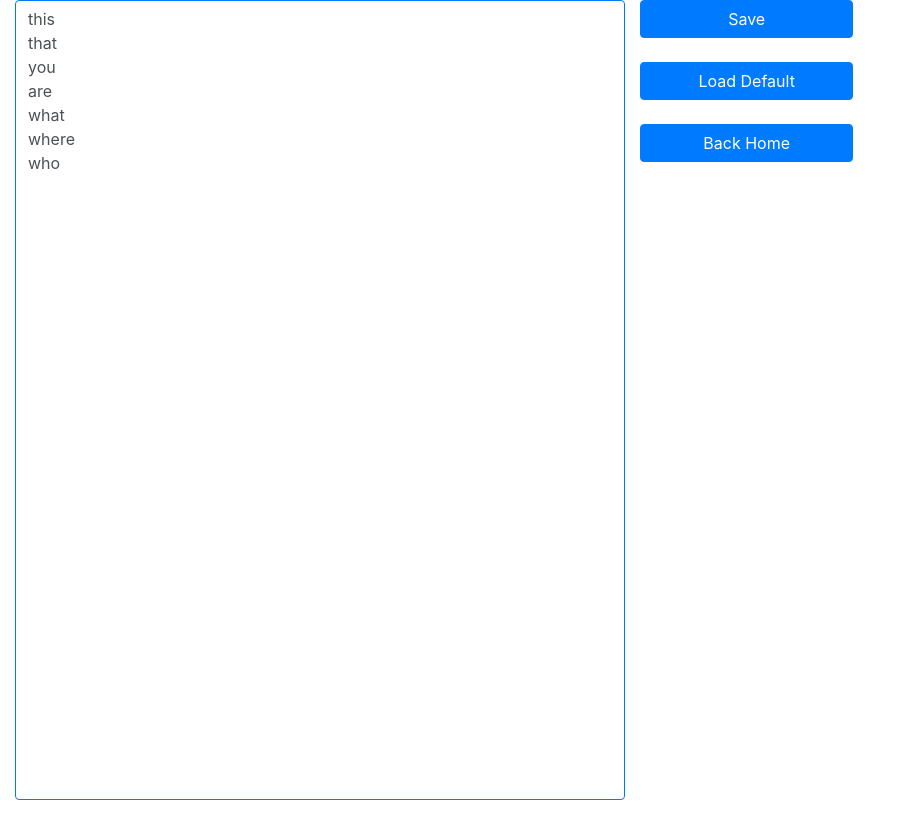
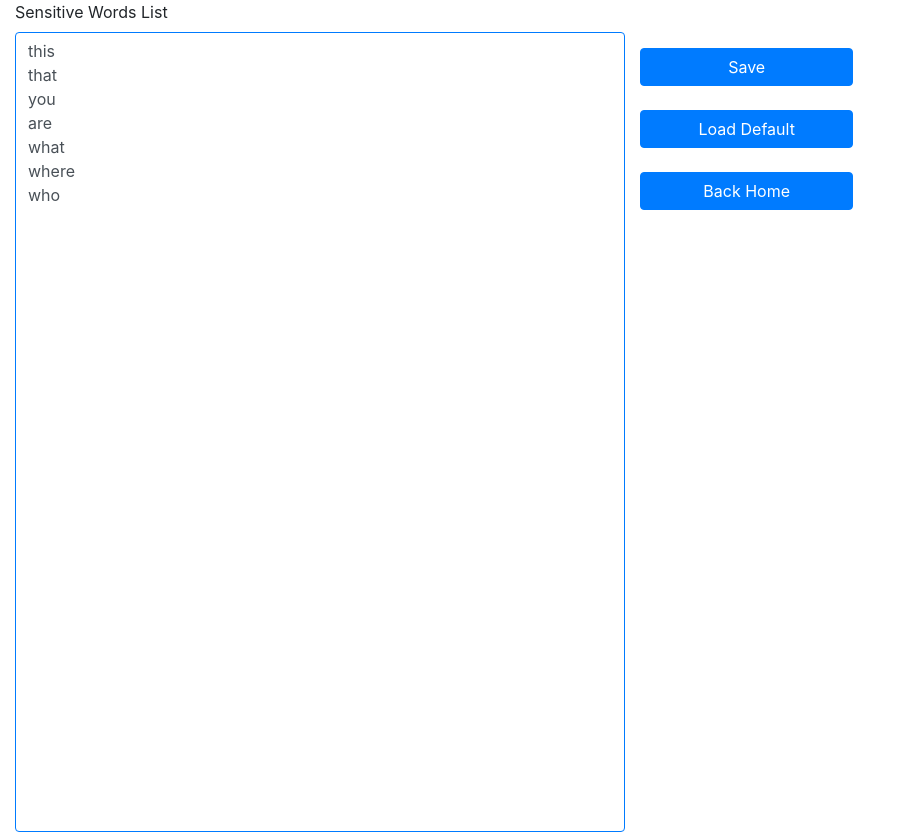
Before and after one commit to sunshineplan/SensitiveWordsCheck, a Flask app: page /setting in a window 1280 px wide. Shown: the part 62-894 px from the top of the page, without its empty margins (0-901 px from the left). Before the commit the page ends 862 px from the top, so only its background shows below. Run offline with Flask 2, Linux system fonts and the light colour scheme; some libraries are stand-ins or nearby versions.

Commit message:
Add textarea label

```diff
--- a/templates/index.html
+++ b/templates/index.html
@@ -119,9 +119,10 @@
     <div class="container-fluid">
         <div class="row">
             <div class="col-sm-9 col-md-6 pb-3 pb-md-0">
-                <textarea class="form-control" id="input" placeholder="Copy or enter article here..."></textarea>
+                <label for="input">{% if name=='root' %}Article{% elif name=='setting' %}Sensitive Words List{% endif %}</label>
+                <textarea class="form-control" id="input" {% if name=='root' %}placeholder="Copy or enter article here..."{% endif %}></textarea>
             </div>
-            <div class="col-sm-3 col-md-2 pb-3 pb-md-0 pl-sm-0 p-md-0">
+            <div class="col-sm-3 col-md-2 pb-3 pl-sm-0 pt-sm-5 pb-md-0 p-md-0 pt-md-5">
                 {% if name=='root' %}
                 <button onclick="javascript:void(0)" id="check" type="button" class="btn btn-primary btn-block">Check</button>
                 <button onclick="copyText()" type="button" class="btn btn-primary btn-block">Copy Article</button>
@@ -137,6 +138,7 @@
             </div>
             {% if name=='root' %}
             <div class="col-md-4 pb-3 pb-md-0">
+                <label for="output">Result</label>
                 <textarea class="form-control" id="output" readonly></textarea>
             </div>
             {% endif %}
```
